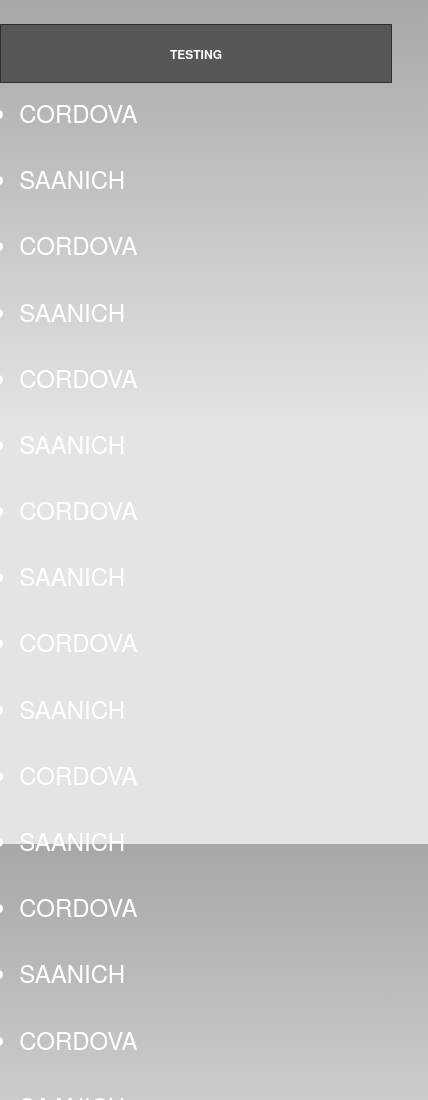
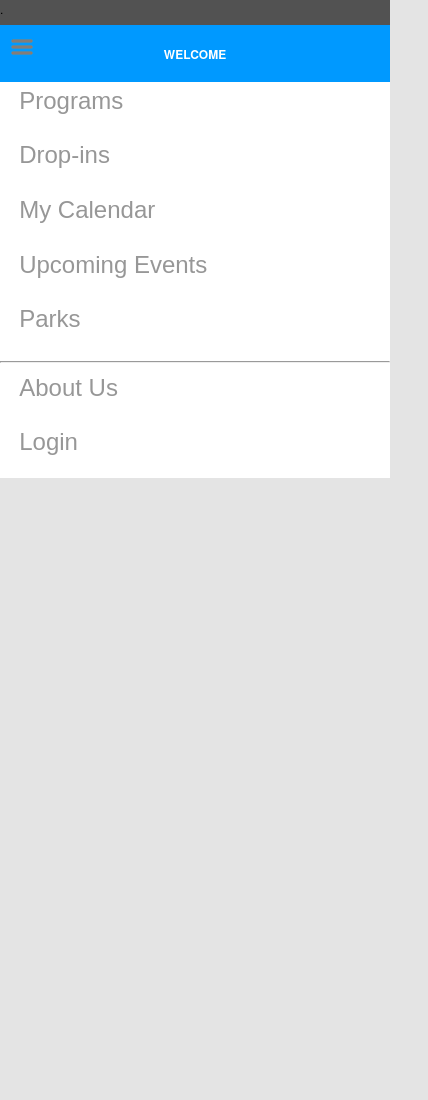
Before and after one commit to Austin-49/Capstone, a plain HTML site: page www/phone/stockpage.html in a window 390 px wide. Shown: the top 1100 px of the page, 428 px wide, since content can reach past the window. After the commit the page ends 844 px from the top, so only its background shows below. Drawn offline with Linux system fonts and the light colour scheme.

Commit message:
CSS/HTML Changes (StockPage, Login Page)
Altered CSS + HTML for main menu listing; Added top bar for phone info
(battery life, time, reception), Header bar with title and main menu
button. Added base login page

```diff
--- a/www/css/index.css
+++ b/www/css/index.css
@@ -55,6 +55,30 @@ body {
 	margin: 0 0 8% 0;
 }
 
+#loginsplash {
+	background:white;
+	border-radius:10px;
+	padding: 6em 3em;
+	position:absolute;
+	left:12%;
+	font-size:12px;
+	top:25%;
+}
+#menu-option  {
+	text-align:left;
+	font-size: 200%;
+	display: block;
+	color: #FFF;
+	background-color: white;
+	color: #979797;
+	width: 100%;
+	padding: .2em .8em;
+	overflow: scroll;
+	border:none;
+	background:none;
+	text-decoration:none !important;
+}
+
 #center-list{
 	font-size: 200%;
 	display: block;
@@ -64,14 +88,28 @@ body {
 	text-decoration: none;
 	overflow: scroll; }
 
+#phone-bar {
+	top:0%;
+	background:#525252;
+	height:25px;
+	overflow:scroll;
+	position:relative
+
+}
+
+#main-menu {
+	position:absolute;
+	width:100%;
+	background:white;
+}
+
 #header {
 	float:top;
-	position: fixed;
+	position: relative;
 	color:white;
 	font-weight:bold;
-	border:solid 1px #2d2d2d;
 	text-align:center;
-	background:#575757;
+	background:#0099FF;
 	width:100%;
 	padding:5% 0;}
 
--- a/www/phone/stockpage.html
+++ b/www/phone/stockpage.html
@@ -9,12 +9,17 @@
 		<title></title>
 	</head>
 	<body onload="app.initialize()">
-		<div id="header">Testing</div>
-		<ul id="center-list">
-			<script>
-			for (i=0; i< 15; i++) {
-				document.write("<li>Saanich</li><li>Cordova</li>");}
-			</script>
-		</ul>
+		<div id="phone-bar">   .</div>
+		<div id="header"><a href="stockpage.html"><img src="../img/menuIcon.png" style="left:10px; top:10px; position:absolute;"></a>Welcome</div>
+		<div id="main-menu">
+			<a href="" style="text-decoration:none;">	<input type="button" id="menu-option" value="Programs">	</a> <br>
+			<a href="" style="text-decoration:none;">	<input type="button" id="menu-option" value="Drop-ins">	</a> <br>
+			<a href="" style="text-decoration:none;">	<input type="button" id="menu-option" value="My Calendar">	</a> <br>
+			<a href="" style="text-decoration:none;">	<input type="button" id="menu-option" value="Upcoming Events">	</a> <br>
+			<a href="" style="text-decoration:none;">	<input type="button" id="menu-option" value="Parks">	</a> <br>
+			<hr>
+			<a href="" style="text-decoration:none;">	<input type="button" id="menu-option" value="About Us">	</a> <br>
+			<a href="login.html" style="text-decoration:none;">	<input type="button" id="menu-option" value="Login">	</a> <br>
+		</div>
 	</body>
 </html>
```
Also changed, not shown: www/phone/login.html (added, +24 -0 lines), www/img/menuIcon.png (added).
